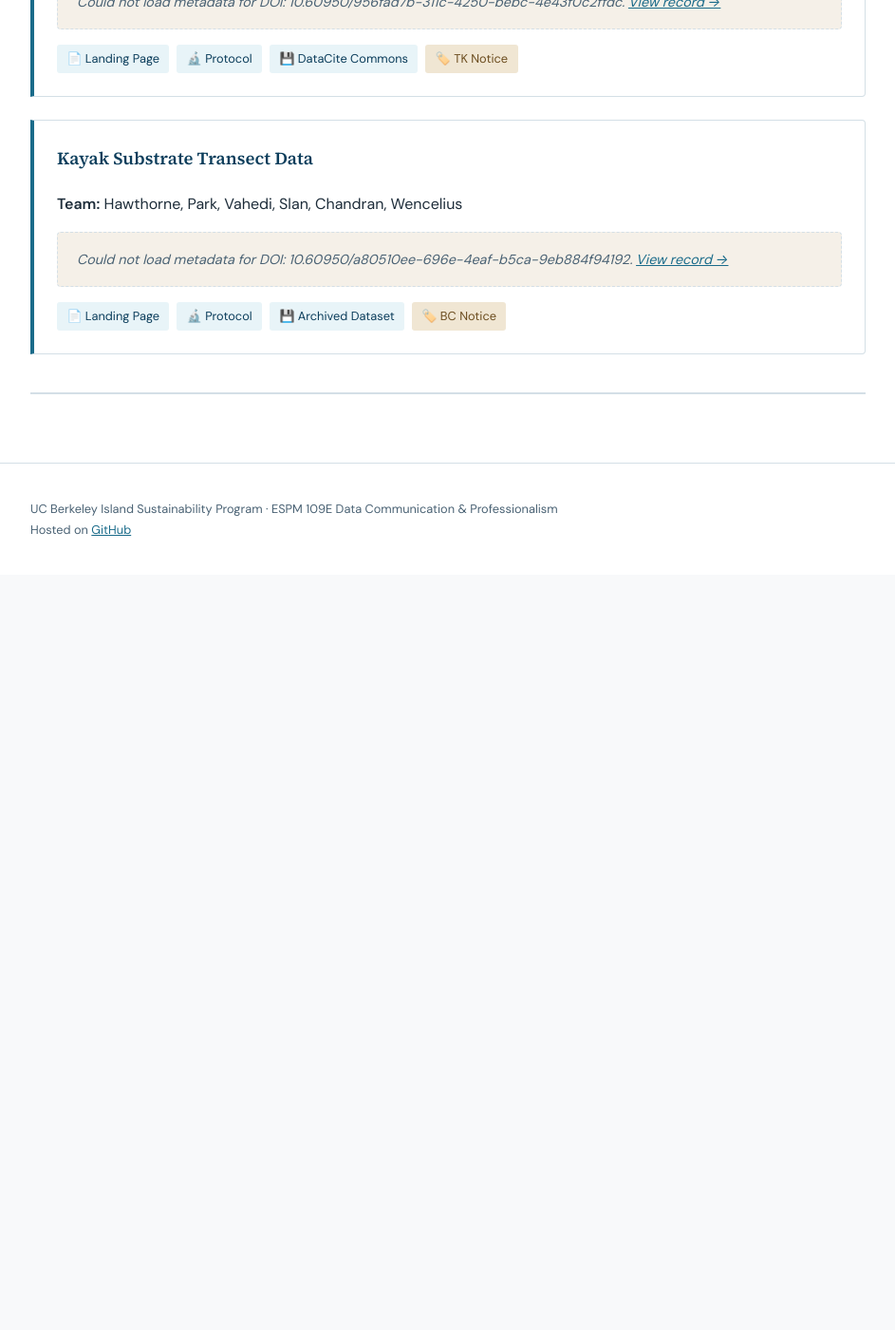
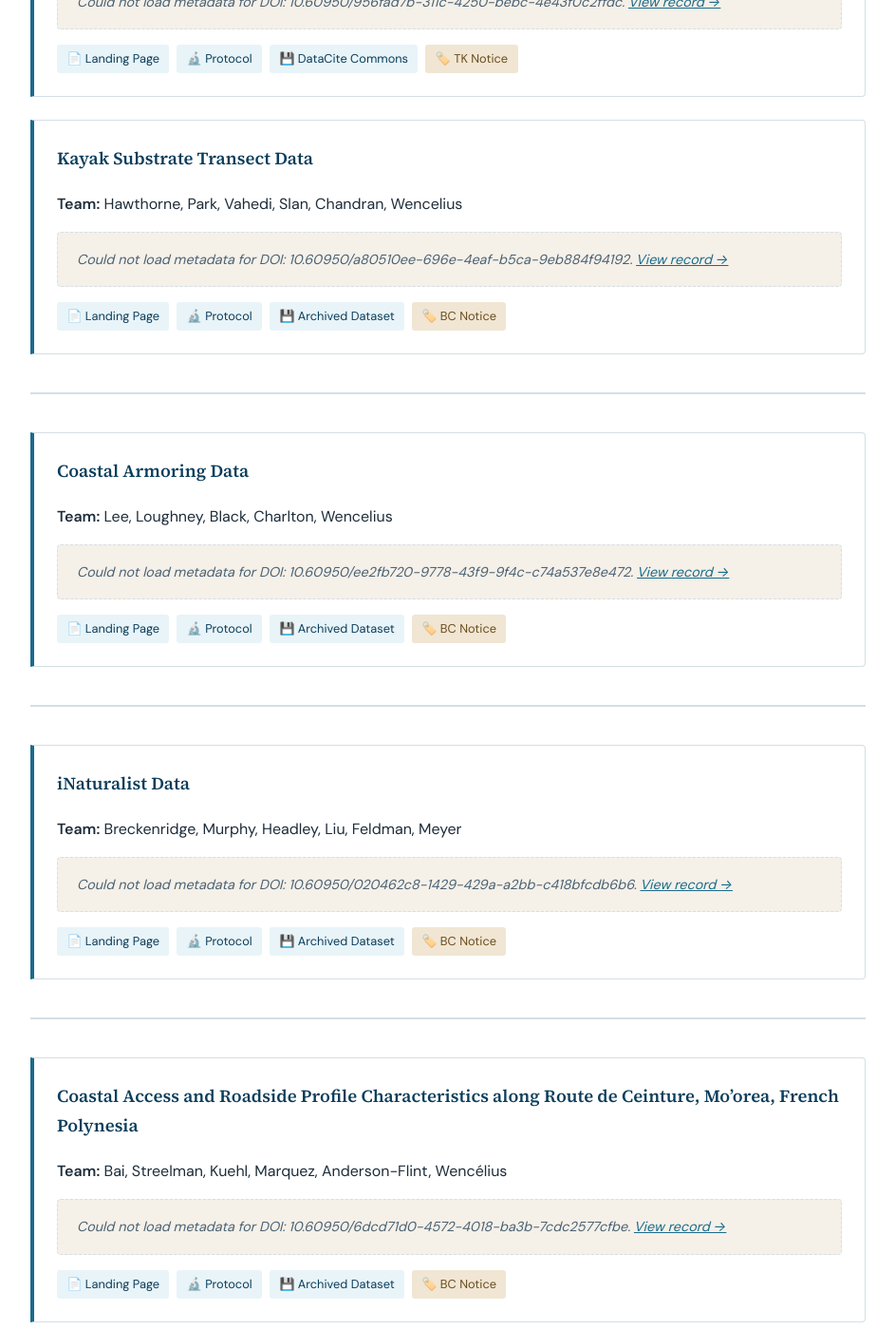
Before and after one commit to Gump-Station/isp-data-class, a Jekyll site: the page built from 2026.md, in a window 1280 px wide and 1400 px high, scrolled down 1421 px. Shown: the whole window at 95% size, without its empty margins (168-1111 px from the left). Built offline with Jekyll 4.4.1, drawn with Linux system fonts in a browser that asks for light colours; before the commit the page ends 2026 px from its top, so only the background shows below that.

Commit message:
updated dois for 2026 class projects

```diff
--- a/2026.md
+++ b/2026.md
@@ -93,6 +93,70 @@ cohort:
 
 <hr class="section-divider">
 
+<!-- ─── PROJECT 3 ──────────────────────────────── -->
+
+<div class="project-card" markdown="1">
+
+### Coastal Armoring Data
+
+**Team:** Lee, Loughney, Black, Charlton, Wencelius
+
+<div class="doi-metadata" data-doi="10.60950/ee2fb720-9778-43f9-9f4c-c74a537e8e472"></div>
+
+<div class="links">
+  <a href="https://doi.org/10.60950/ee2fb720-9778-43f9-9f4c-c74a537e8e47">📄 Landing Page</a>
+  <a href="#">🔬 Protocol</a>
+  <a href="#">💾 Archived Dataset</a>
+  <span class="lc-notice">🏷️ BC Notice</span>
+</div>
+
+</div>
+
+<hr class="section-divider">
+
+<!-- ─── PROJECT 4 ──────────────────────────────── -->
+
+<div class="project-card" markdown="1">
+
+### iNaturalist Data
+
+**Team:** Breckenridge, Murphy, Headley, Liu, Feldman, Meyer
+
+<div class="doi-metadata" data-doi="10.60950/020462c8-1429-429a-a2bb-c418bfcdb6b6"></div>
+
+<div class="links">
+  <a href="https://doi.org/10.60950/020462c8-1429-429a-a2bb-c418bfcdb6b6">📄 Landing Page</a>
+  <a href="#">🔬 Protocol</a>
+  <a href="#">💾 Archived Dataset</a>
+  <span class="lc-notice">🏷️ BC Notice</span>
+</div>
+
+</div>
+
+<hr class="section-divider">
+
+<!-- ─── PROJECT 5 ──────────────────────────────── -->
+
+<div class="project-card" markdown="1">
+
+### Coastal Access and Roadside Profile Characteristics along Route de Ceinture, Mo'orea, French Polynesia
+
+**Team:** Bai, Streelman, Kuehl, Marquez, Anderson-Flint, Wencélius
+
+<div class="doi-metadata" data-doi="10.60950/6dcd71d0-4572-4018-ba3b-7cdc2577cfbe"></div>
+
+<div class="links">
+  <a href="https://doi.org/10.60950/6dcd71d0-4572-4018-ba3b-7cdc2577cfbe">📄 Landing Page</a>
+  <a href="#">🔬 Protocol</a>
+  <a href="#">💾 Archived Dataset</a>
+  <span class="lc-notice">🏷️ BC Notice</span>
+</div>
+
+</div>
+
+<hr class="section-divider">
+
+
 <!-- ============================================================
      🧑‍🎓 PROJECT TEMPLATE — Copy everything between the
      START and END lines, paste below, and fill in your info.
```
